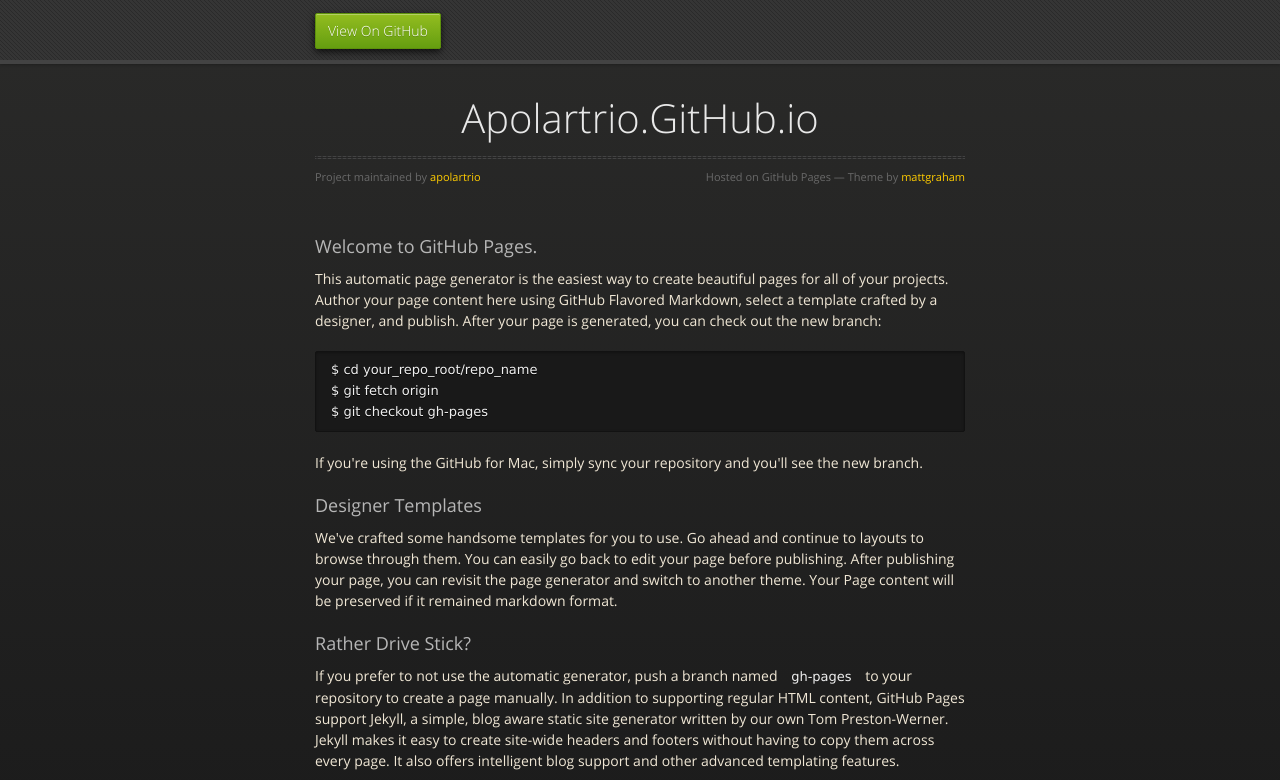
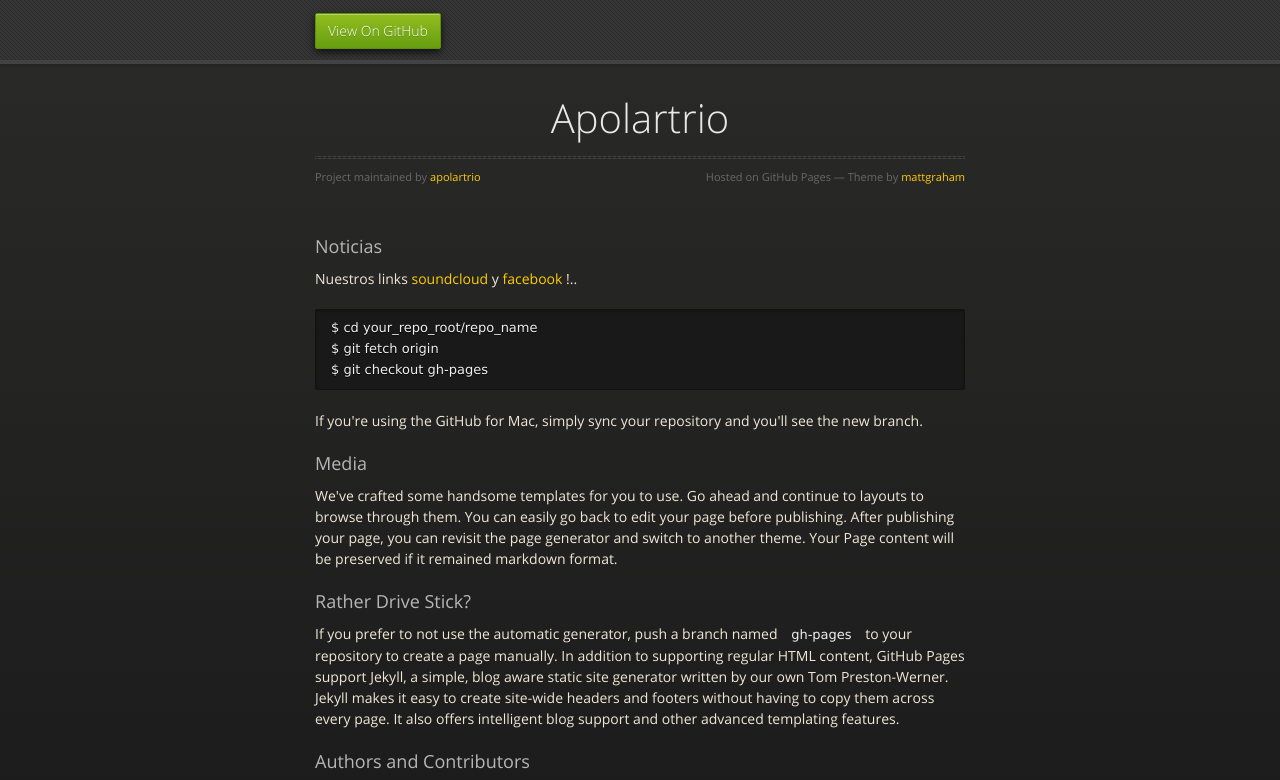
Before and after one commit to apolartrio/apolartrio.github.io, a plain HTML site: page index.html in a window 1280 px wide. Shown: the top 780 px of the page. Drawn offline with nearby package versions, Linux system fonts and the light colour scheme.

Commit message:
se prueba edicion

```diff
--- a/index.html
+++ b/index.html
@@ -28,7 +28,7 @@
 
       <section>
         <div id="title">
-          <h1>Apolartrio.GitHub.io</h1>
+          <h1>Apolartrio</h1>
           <p></p>
           <hr>
           <span class="credits left">Project maintained by <a href="https://github.com/apolartrio">apolartrio</a></span>
@@ -36,9 +36,9 @@
         </div>
 
         <h3>
-<a id="welcome-to-github-pages" class="anchor" href="#welcome-to-github-pages" aria-hidden="true"><span class="octicon octicon-link"></span></a>Welcome to GitHub Pages.</h3>
+<a id="welcome-to-github-pages" class="anchor" href="#welcome-to-github-pages" aria-hidden="true"><span class="octicon octicon-link"></span></a>Noticias</h3>
 
-<p>This automatic page generator is the easiest way to create beautiful pages for all of your projects. Author your page content here using GitHub Flavored Markdown, select a template crafted by a designer, and publish. After your page is generated, you can check out the new branch:</p>
+<p>Nuestros links <a href="https://www.soundlcoud.com/apolartrio">soundcloud</a> y <a href="https://www.facebook.com/apolartrio">facebook</a> !..</p>
 
 <pre><code>$ cd your_repo_root/repo_name
 $ git fetch origin
@@ -48,7 +48,7 @@ $ git checkout gh-pages
 <p>If you're using the GitHub for Mac, simply sync your repository and you'll see the new branch.</p>
 
 <h3>
-<a id="designer-templates" class="anchor" href="#designer-templates" aria-hidden="true"><span class="octicon octicon-link"></span></a>Designer Templates</h3>
+<a id="designer-templates" class="anchor" href="#designer-templates" aria-hidden="true"><span class="octicon octicon-link"></span></a>Media</h3>
 
 <p>We've crafted some handsome templates for you to use. Go ahead and continue to layouts to browse through them. You can easily go back to edit your page before publishing. After publishing your page, you can revisit the page generator and switch to another theme. Your Page content will be preserved if it remained markdown format.</p>
 
```
